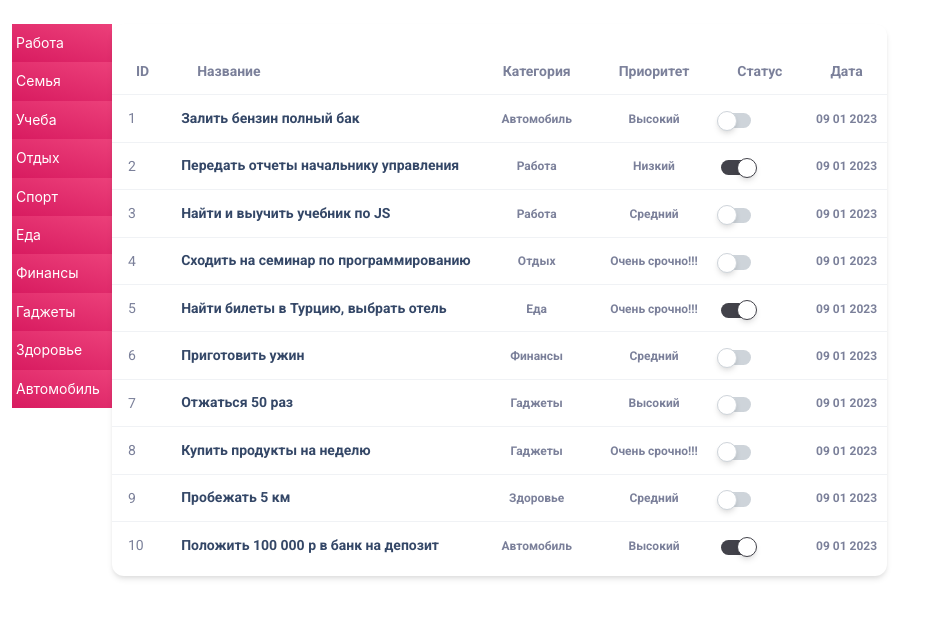
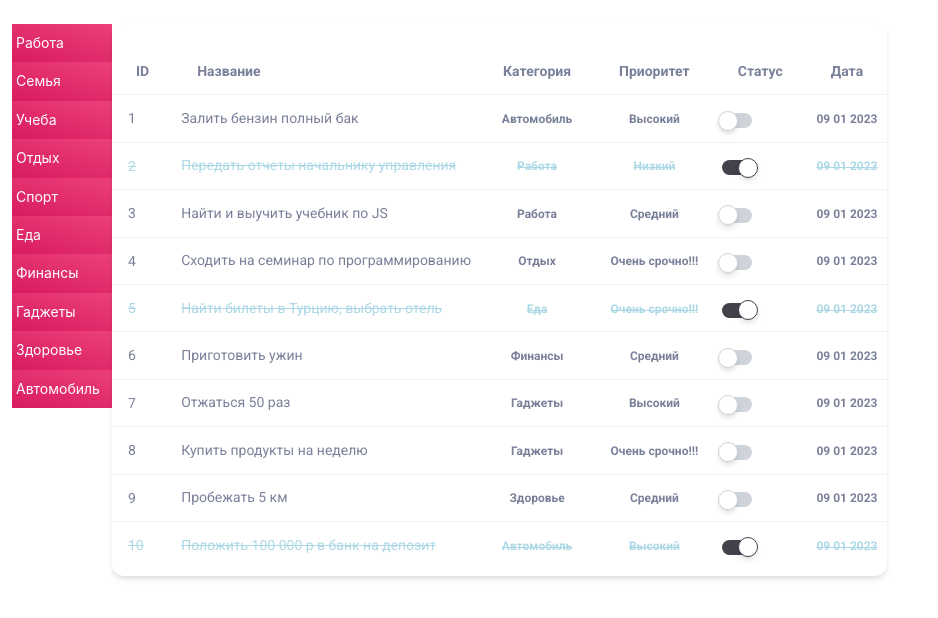
Before and after one commit to VODOROD1/angular-todo-app, an Angular app: page / in a window 1280 px wide. Shown: the top 618 px of the page, without its empty margins (0-938 px from the left). Built offline with nearby package versions, Linux system fonts and the light colour scheme.

Commit message:
task without value was styled

```diff
--- a/src/app/views/tasks/tasks.component.html
+++ b/src/app/views/tasks/tasks.component.html
@@ -11,7 +11,7 @@
           <th>Дата</th>
         </thead>
         <tbody>
-          <tr *ngFor="let task of tasks id">
+          <tr [class.linethrough]="task.completed" *ngFor="let task of tasks id">
             <td>
               <div class="d-flex px-2 py-1">
                 {{task.id}}
@@ -19,18 +19,18 @@
             </td>
             <td>
               <div class="d-flex flex-column justify-content-center title">
-                <h6 class="mb-0 text-sm">{{task.title}}</h6>
+                <span class="mb-0 text-sm">{{task.title}}</span>
               </div>
             </td>
             <td class="align-middle text-center text-sm category">
               <span class="text-xs font-weight-bold">{{task?.category?.title ? task?.category?.title : 'Нет категории!'}}</span>
             </td>
             <td class="align-middle text-center text-sm priority">
-              <span class="text-xs font-weight-bold">{{task?.priority?.title}}</span>
+              <span [class.novalue]="task?.priority?.title === null" class="text-xs font-weight-bold">{{task?.priority?.title}}</span>
             </td>
             <td class="align-middle text-center text-sm completed">
-              <div class="form-check form-switch ps-0 ms-auto my-auto">
-                <input class="form-check-input mt-1 ms-auto" type="checkbox" id="navbarFixed" [checked]="task?.completed">
+              <div [class.novalue]="task?.completed === null" class="form-check form-switch ps-0 ms-auto my-auto">
+                <input class="form-check-input mt-1 ms-auto" type="checkbox" id="navbarFixed" [checked]="task?.completed" (click)="toggleTaskCompleted(task)">
               </div>
               <!-- <input class="form-check-input mt-1 ms-auto" type="checkbox" [checked]="task?.completed"/> -->
               <!-- <span class="text-xs font-weight-bold">{{task?.completed ? task?.completed : 'Нет статуса!'}}</span> -->
--- a/src/app/views/tasks/tasks.component.scss
+++ b/src/app/views/tasks/tasks.component.scss
@@ -2,3 +2,14 @@
     display: inline-block !important;
     vertical-align: top;
 }
+
+.linethrough {
+    td {
+        text-decoration: line-through;
+        color: lightblue;
+    }
+}
+
+.novalue {
+    color: lightgray;
+}
--- a/src/app/views/tasks/tasks.component.ts
+++ b/src/app/views/tasks/tasks.component.ts
@@ -10,6 +10,7 @@ import { DataHandlerService } from 'src/app/service/data-handler.service';
 
 export class TasksComponent {
   public tasks: Task[] = [];
+
   constructor(private dataHandlerService: DataHandlerService) {
   }
 
@@ -20,4 +21,8 @@ export class TasksComponent {
       debugger;
     })
   }
+
+  toggleTaskCompleted(task: Task): void {
+    task.completed = !task.completed
+  }
 }
```
